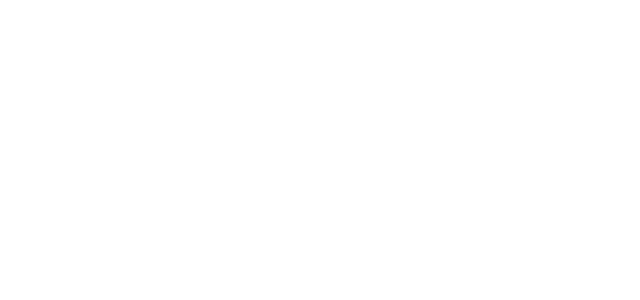
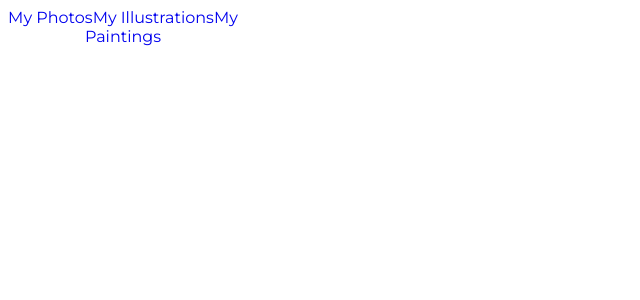
Before and after one commit to notandy82/react-challenge-1, a React (Create React App) app in the folder my-app/: page / in a window 1280 px wide. Shown: the top 300 px of the page, without its empty margins (0-640 px from the left). Built offline with nearby package versions, Linux system fonts and the light colour scheme.

Commit message:
Add links

```diff
--- a/my-app/src/App.js
+++ b/my-app/src/App.js
@@ -1,9 +1,11 @@
 import css from './App.module.css';
+import Sidebar from './components/Sidebar';
 
 function App() {
   return (
     <div className={css.App}>
       {/* Add your components here */}
+      <Sidebar />
     </div>
   );
 }
--- a/my-app/src/components/Sidebar.js
+++ b/my-app/src/components/Sidebar.js
@@ -0,0 +1,14 @@
+import React from "react";
+
+
+function Sidebar() {
+    return (
+        <div>
+            <a href = "#." target="_blank">My Photos</a>
+            <a href = "#." target="_blank">My Illustrations</a>
+            <a href = "#." target="_blank">My Paintings</a>
+        </div>
+    )
+}
+
+export default Sidebar
```
Also changed, not shown: 1 other file (tests, documents, lock files or other folders).
